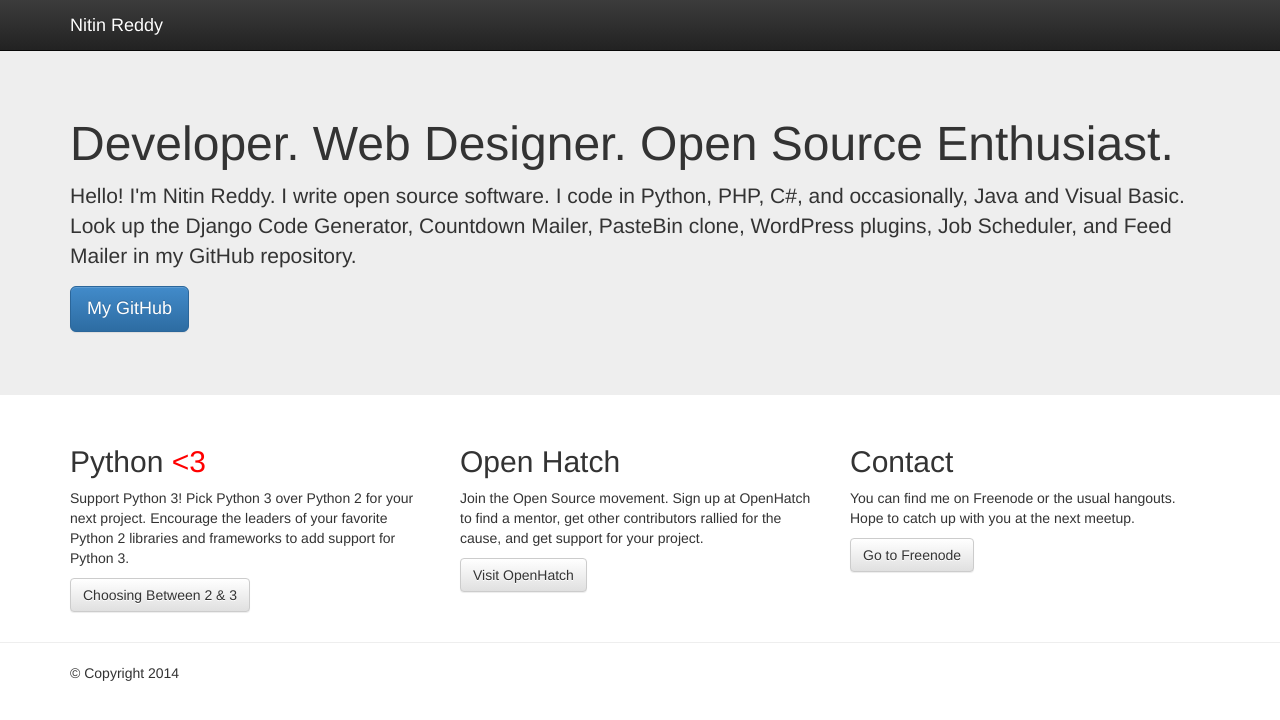
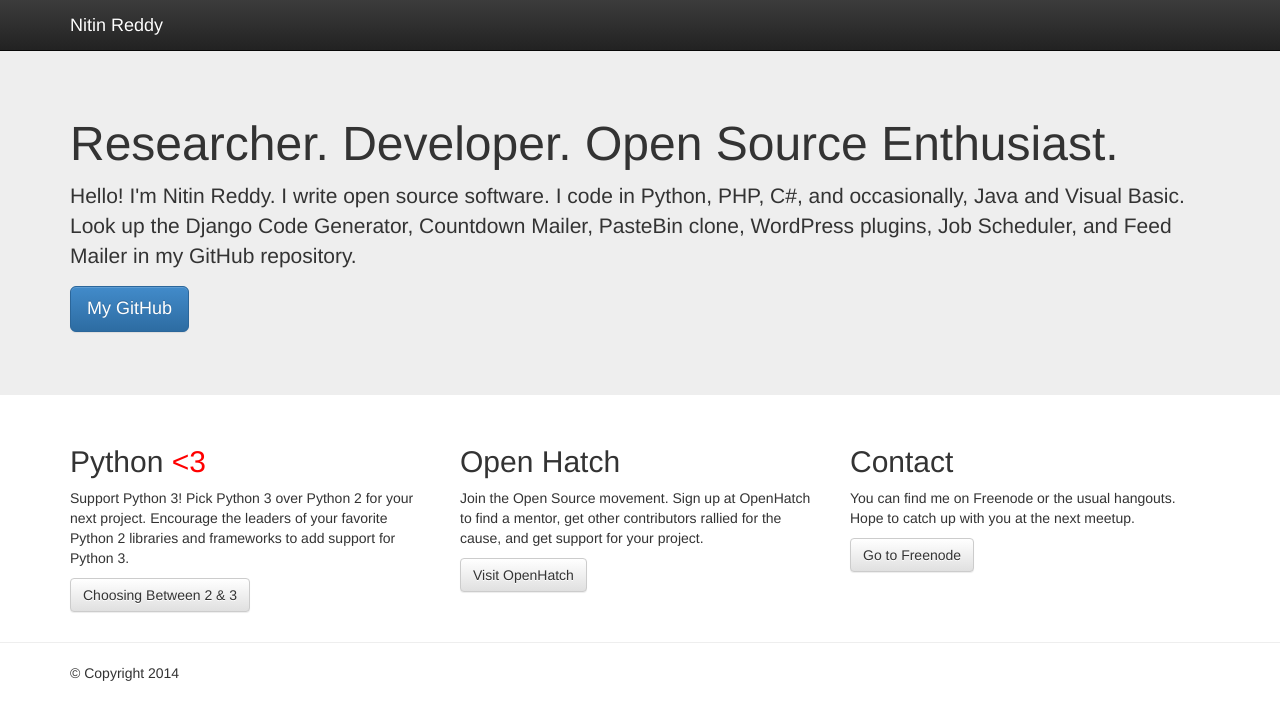
Before and after one commit to redknitin/redknitin.github.io, a plain HTML site: page index.html in a window 1280 px wide. Drawn offline with Linux system fonts and the light colour scheme.

Commit message:
Update index.html

```diff
--- a/index.html
+++ b/index.html
@@ -39,7 +39,7 @@ body {
 
 	<div class="jumbotron">
 		<div class="container">
-			<h1>Developer. Web Designer. Open Source Enthusiast.</h1>
+			<h1>Researcher. Developer. Open Source Enthusiast.</h1>
 			<p>
 			Hello! I'm Nitin Reddy. I write open source software. I code in Python, PHP, C#, and occasionally, Java and Visual Basic. Look up the Django Code Generator, Countdown Mailer, PasteBin clone, WordPress plugins, Job Scheduler, and Feed Mailer in my GitHub repository.
 			</p>
```
